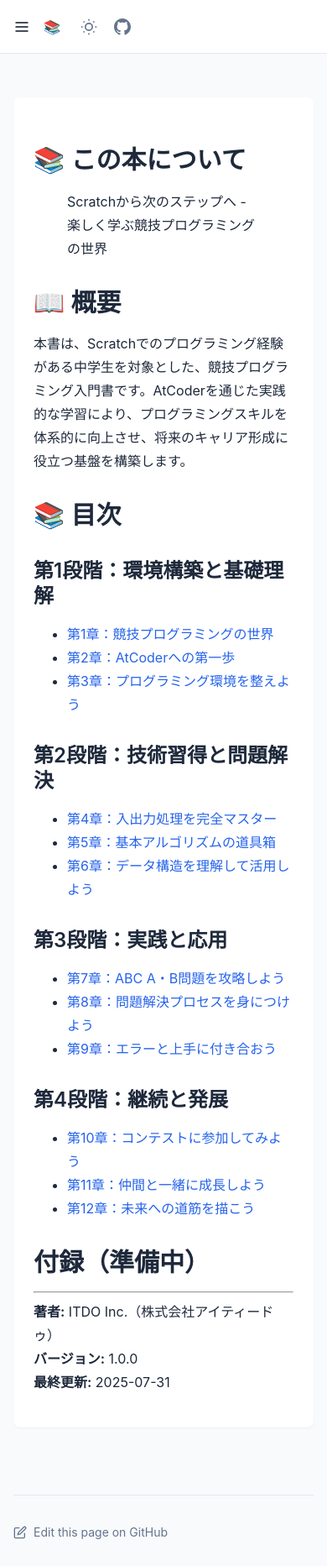
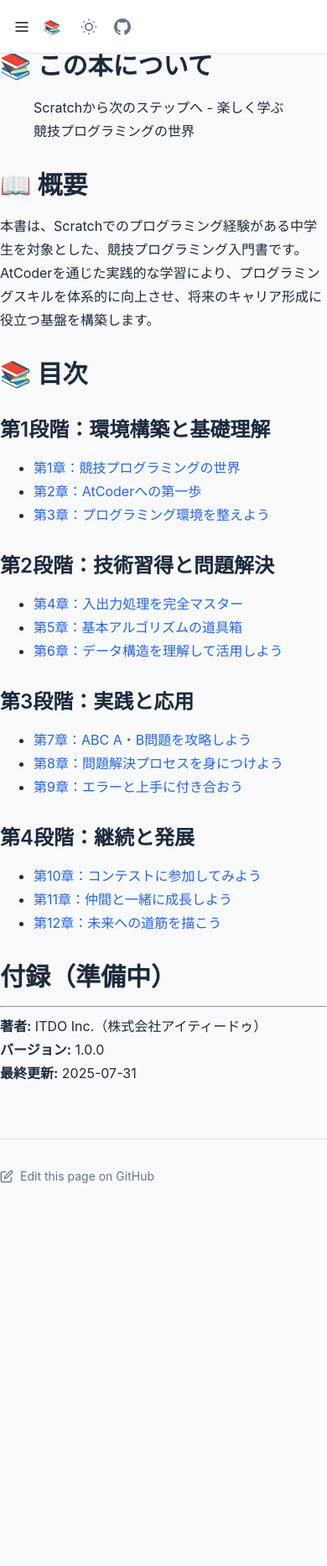
Before and after one commit to ootakazuhiko/competitive_programming_book, a Jekyll site: the page built from index.md, in a window 390 px wide. Shown: the whole page at 84% size. Built offline with Jekyll 4.4.1, drawn with Linux system fonts in a browser that asks for light colours; after the commit the page ends 1417 px from its top, so only the background shows below that.

Commit message:
緊急修正: スマホ本文幅の完全対応
## 問題
前回の修正でもスマホでの本文幅がスマホ画面に適応されていない

## 根本原因
- page-contentクラスの制限が残存
- HTML階層全体での幅制限
- box-sizingとoverflow設定不備

## 解決策

### 1. 全階層での幅制限解除

### 2. page-content最適化

### 3. 子要素の幅制御

### 4. overflow対策

## 技術詳細

### CSS実装箇所
- mobile-responsive.css: 基本レスポンシブ設定
- book.html インライン: 緊急優先設定

### 優先度制御
- !important による確実な適用
- インラインCSSによる最高優先度確保

### デバイス対応
- 標準モバイル（～767px）: 完全画面幅活用
- 極小モバイル（～480px）: 最小余白で最大幅確保

## 期待される効果
- スマホでの本文が画面幅いっぱいに表示
- 読みやすさの大幅向上
- レスポンシブ対応の完全実現

```diff
--- a/_layouts/book.html
+++ b/_layouts/book.html
@@ -220,6 +220,69 @@
             background-color: rgba(0, 0, 0, 0.5) !important;
         }
     }
+
+    /* Mobile content width emergency fix */
+    @media (max-width: 767px) {
+        html {
+            width: 100% !important;
+            overflow-x: hidden !important;
+        }
+
+        body {
+            width: 100% !important;
+            margin: 0 !important;
+            padding: 0 !important;
+            overflow-x: hidden !important;
+        }
+
+        .book-layout {
+            width: 100% !important;
+            margin: 0 !important;
+            padding: 0 !important;
+        }
+
+        .book-main {
+            width: 100% !important;
+            max-width: 100vw !important;
+            padding: 0 !important;
+            margin: 0 !important;
+        }
+
+        .book-content {
+            width: 100% !important;
+            max-width: 100vw !important;
+            padding: 0 var(--space-xs) !important;
+            margin: 0 !important;
+            box-sizing: border-box !important;
+        }
+
+        .page-content {
+            width: 100% !important;
+            max-width: 100% !important;
+            padding: var(--space-sm) var(--space-xs) !important;
+            margin: 0 !important;
+            background: transparent !important;
+            border-radius: 0 !important;
+            box-shadow: none !important;
+            box-sizing: border-box !important;
+        }
+
+        /* Ensure all child elements respect container width */
+        .page-content > * {
+            max-width: 100% !important;
+            box-sizing: border-box !important;
+        }
+
+        .page-content img {
+            width: 100% !important;
+            height: auto !important;
+        }
+
+        .page-content table {
+            width: 100% !important;
+            font-size: 14px !important;
+        }
+    }
     </style>
 </body>
 </html>
```
Also changed, not shown: assets/css/mobile-responsive.css (+53 -11 lines).
